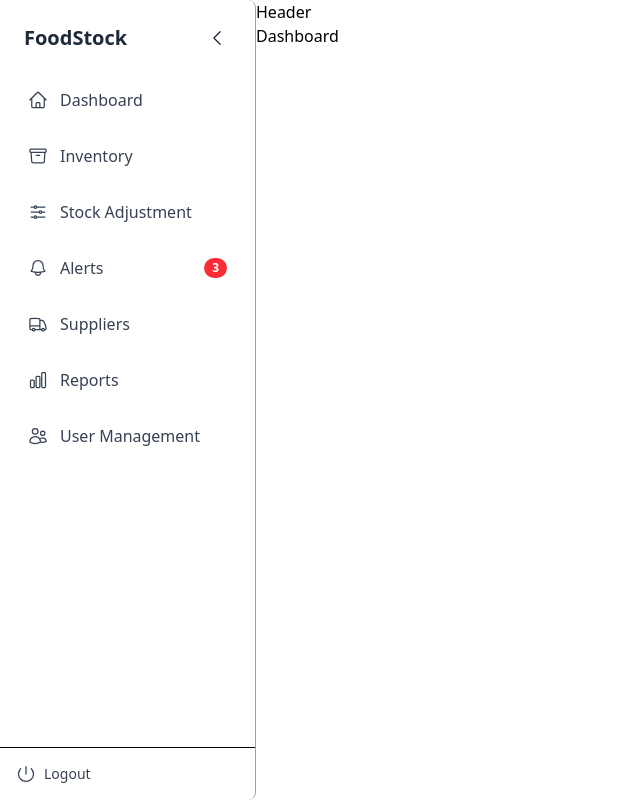
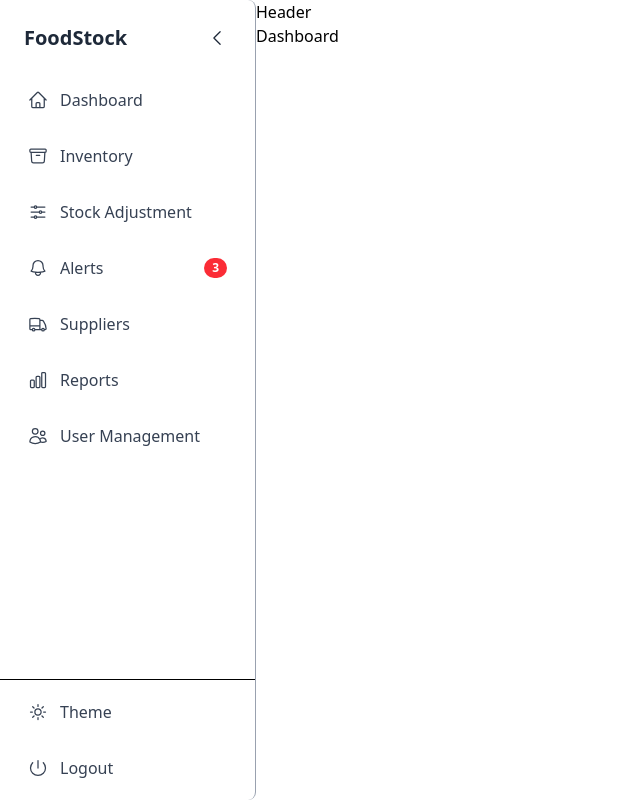
Before and after one commit to femmiennine/inventory-management-app, a React (Vite) app in the folder frontend/: page / in a window 1280 px wide. Shown: the whole page, without its empty margins (0-640 px from the left). Built offline with nearby package versions, Linux system fonts and the light colour scheme.

Commit message:
added theme toggle to sidebar

```diff
--- a/frontend/src/components/layout/Sidebar.tsx
+++ b/frontend/src/components/layout/Sidebar.tsx
@@ -13,6 +13,7 @@ import {
   XMarkIcon,
   ChevronLeftIcon,
   ChevronRightIcon,
+  SunIcon,
 } from '@heroicons/react/24/outline';
 
 const navItems = [
@@ -51,6 +52,23 @@ const navItems = [
     path: '/user-management',
     label: 'User Management',
     icon: <UsersIcon className='w-5 h-5' />,
+  },
+];
+
+const bottomNavItems = [
+  {
+    label: 'Theme',
+    icon: <SunIcon className='w-5 h-5' />,
+    onClick: () => {
+      // your theme toggle logic
+    },
+  },
+  {
+    label: 'Logout',
+    icon: <PowerIcon className='w-5 h-5' />,
+    onClick: () => {
+      // your logout logic
+    },
   },
 ];
 
@@ -104,6 +122,7 @@ const Sidebar = () => {
 
       <aside
         className={`
+          flex flex-col justify-between
           ${isMobile ? 'fixed inset-0 z-40' : 'relative'}
           ${
             isMobile
@@ -114,8 +133,7 @@ const Sidebar = () => {
           }
           ${!isMobile && isCollapsed ? 'w-20' : 'w-64'}
           ${isMobile ? 'h-full w-full' : 'h-screen'}
-          flex flex-col bg-white dark:bg-gray-900
-          transition-all duration-300 ease-in-out transform
+          bg-white dark:bg-gray-900 transition-all duration-300 ease-in-out transform
           overflow-hidden border-r border-gray-400 dark:border-gray-700 rounded-r-lg
         `}
       >
@@ -174,22 +192,22 @@ const Sidebar = () => {
           ))}
         </nav>
 
-        <div
-          className={`
-          p-4 border-t dark:border-gray-700
-          ${isMobile ? 'mt-auto' : ''}
-        `}
-        >
-          <button
-            className={`
-            flex items-center gap-2 text-gray-700 dark:text-white hover:underline font-medium
-            ${isMobile ? 'text-lg' : 'text-sm'}
-            w-full
-          `}
-          >
-            <PowerIcon className='w-5 h-5' />
-            {(!isCollapsed || isMobile) && <span>Logout</span>}
-          </button>
+        <div className='px-4 py-2 border-t dark:border-gray-700 space-y-2'>
+          {bottomNavItems.map(({ label, icon, onClick }) => (
+            <button
+              key={label}
+              onClick={onClick}
+              className={`
+        flex items-center gap-3 w-full py-3 px-3 rounded-md font-medium transition
+        text-gray-700 dark:text-gray-300
+        hover:bg-gray-100 dark:hover:bg-gray-800
+        ${isMobile ? 'text-lg' : 'text-base'}
+      `}
+            >
+              {icon}
+              {(!isCollapsed || isMobile) && <span>{label}</span>}
+            </button>
+          ))}
         </div>
       </aside>
 
```
Also changed, not shown: 1 other file (tests, documents, lock files or other folders).
